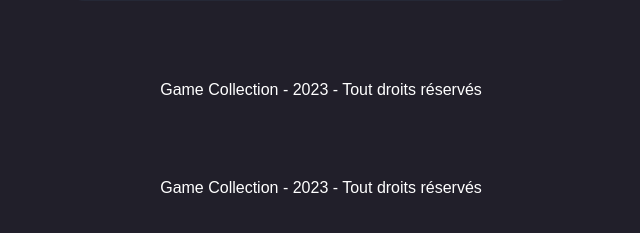
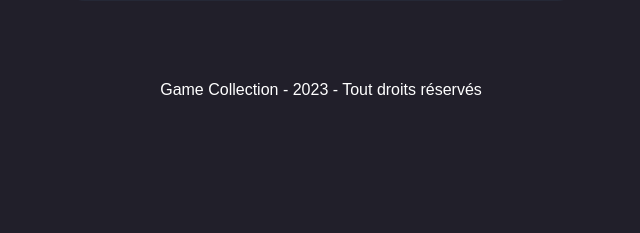
Before and after one commit to TymBou/game_collection, a PHP site: page / in a window 1280 px wide. Shown: the part 567-800 px from the top of the page, without its empty margins (319-959 px from the left). Run offline with PHP 8.4, Linux system fonts and the light colour scheme.

Commit message:
[CSS] coquilles

```diff
--- a/css/style.css
+++ b/css/style.css
@@ -134,11 +134,11 @@ a.btn {
     text-decoration: none;
 }
 
-tbody tr:nth-child(odd):not(.first) {
+tbody tr:nth-child(even):not(.first) {
     background-color: #252836;
 }
 
-tbody tr:nth-child(even):not(.first) {
+tbody tr:nth-child(odd):not(.first) {
     background-color: #211F2A;
 }
 
--- a/views/connexionView.php
+++ b/views/connexionView.php
@@ -36,8 +36,5 @@
 
   </main>
 </body>
-<footer>
-  Game Collection - 2023 - Tout droits réservés
-</footer>
 
 </html>
```
